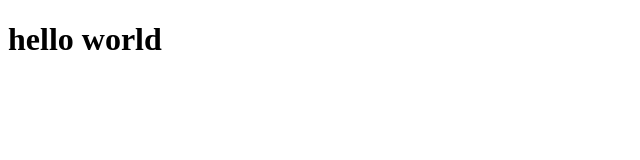
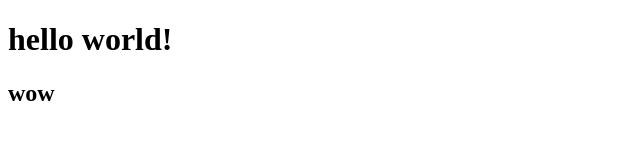
Before and after one commit to elorar/learningGit, a plain HTML site: page index.html in a window 1280 px wide. Shown: the full height of the page, 0-640 px from the left. Drawn offline with Linux system fonts and the light colour scheme.

Commit message:
added a header

```diff
--- a/index.html
+++ b/index.html
@@ -7,8 +7,9 @@
     <title>Document</title>
 </head>
 <body>
-    <h1>
-        hello world
-    </h1>
+    <header>
+        <h1>hello world!</h1>
+        <h2>wow</h2>
+    </header>
 </body>
 </html>
```
